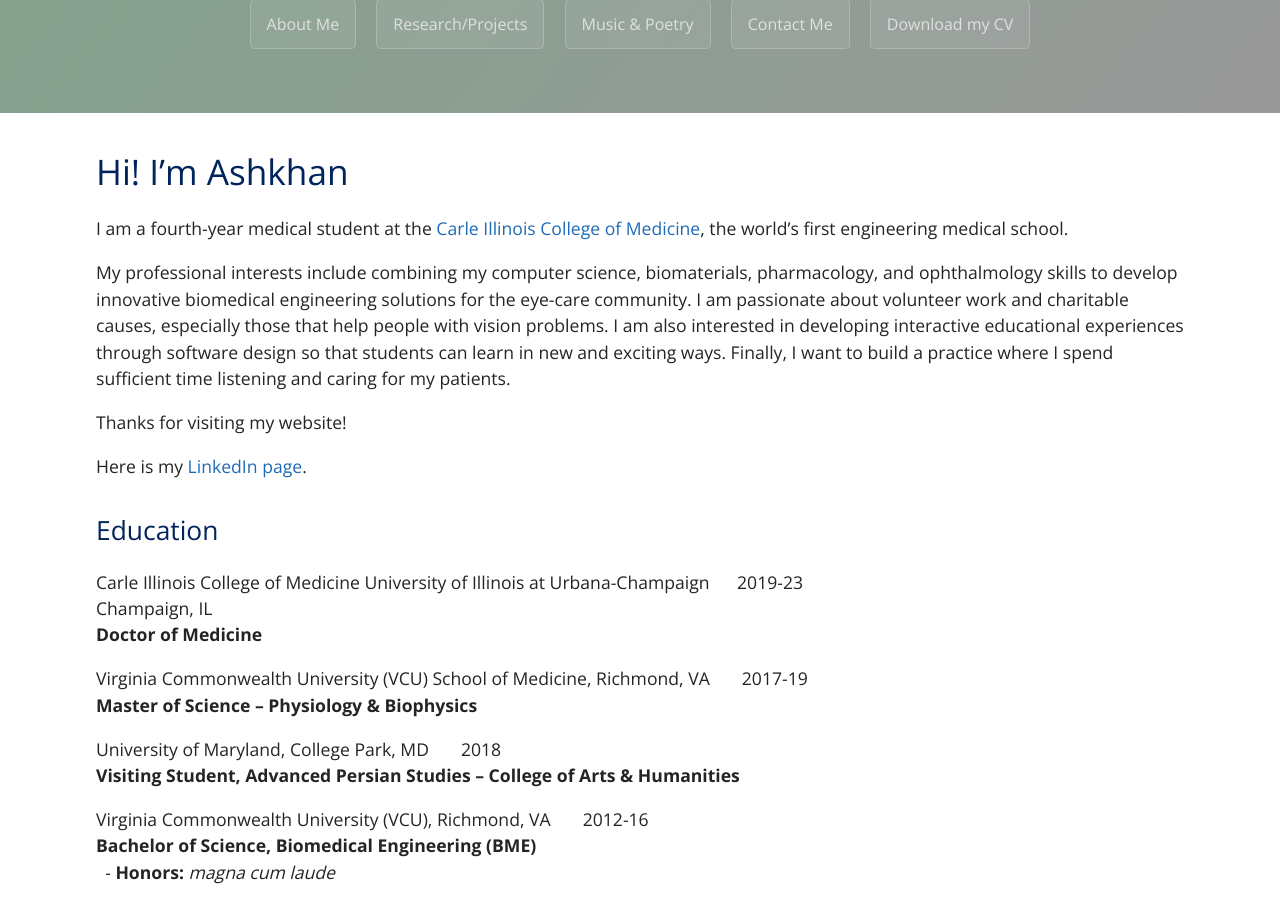
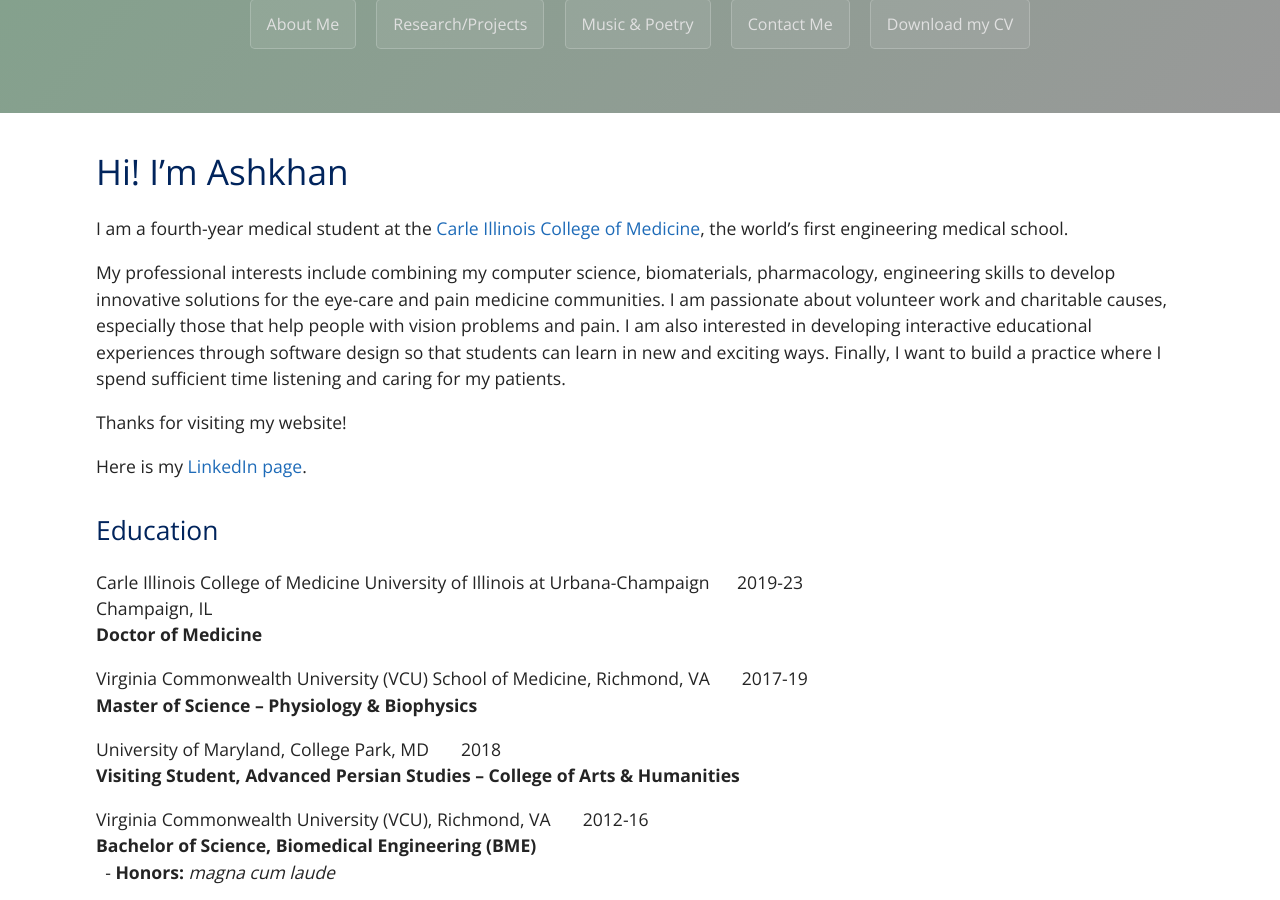
Before and after one commit to EyeCanDoIt/EyeCanDoIt.github.io, a Jekyll site: the page built from index.md, in a window 1280 px wide and 900 px high, scrolled down 415 px. Built offline with Jekyll 4.4.1, drawn with Linux system fonts in a browser that asks for light colours.

Commit message:
Update index.md

```diff
--- a/index.md
+++ b/index.md
@@ -9,7 +9,7 @@ filename: index
 I am a fourth-year medical student at the [Carle Illinois College of Medicine](https://medicine.illinois.edu/){:target="_blank"},
 the world's first engineering medical school.
 
-My professional interests include combining my computer science, biomaterials, pharmacology, and ophthalmology skills to develop innovative biomedical engineering solutions for the eye-care community. I am passionate about volunteer work and charitable causes, especially those that help people with vision problems. I am also interested in developing interactive educational experiences through software design so that students can learn in new and exciting ways. Finally, I want to build a practice where I spend sufficient time listening and caring for my patients.
+My professional interests include combining my computer science, biomaterials, pharmacology, engineering skills to develop innovative solutions for the eye-care and pain medicine communities. I am passionate about volunteer work and charitable causes, especially those that help people with vision problems and pain. I am also interested in developing interactive educational experiences through software design so that students can learn in new and exciting ways. Finally, I want to build a practice where I spend sufficient time listening and caring for my patients.
 
 Thanks for visiting my website!
 
```
